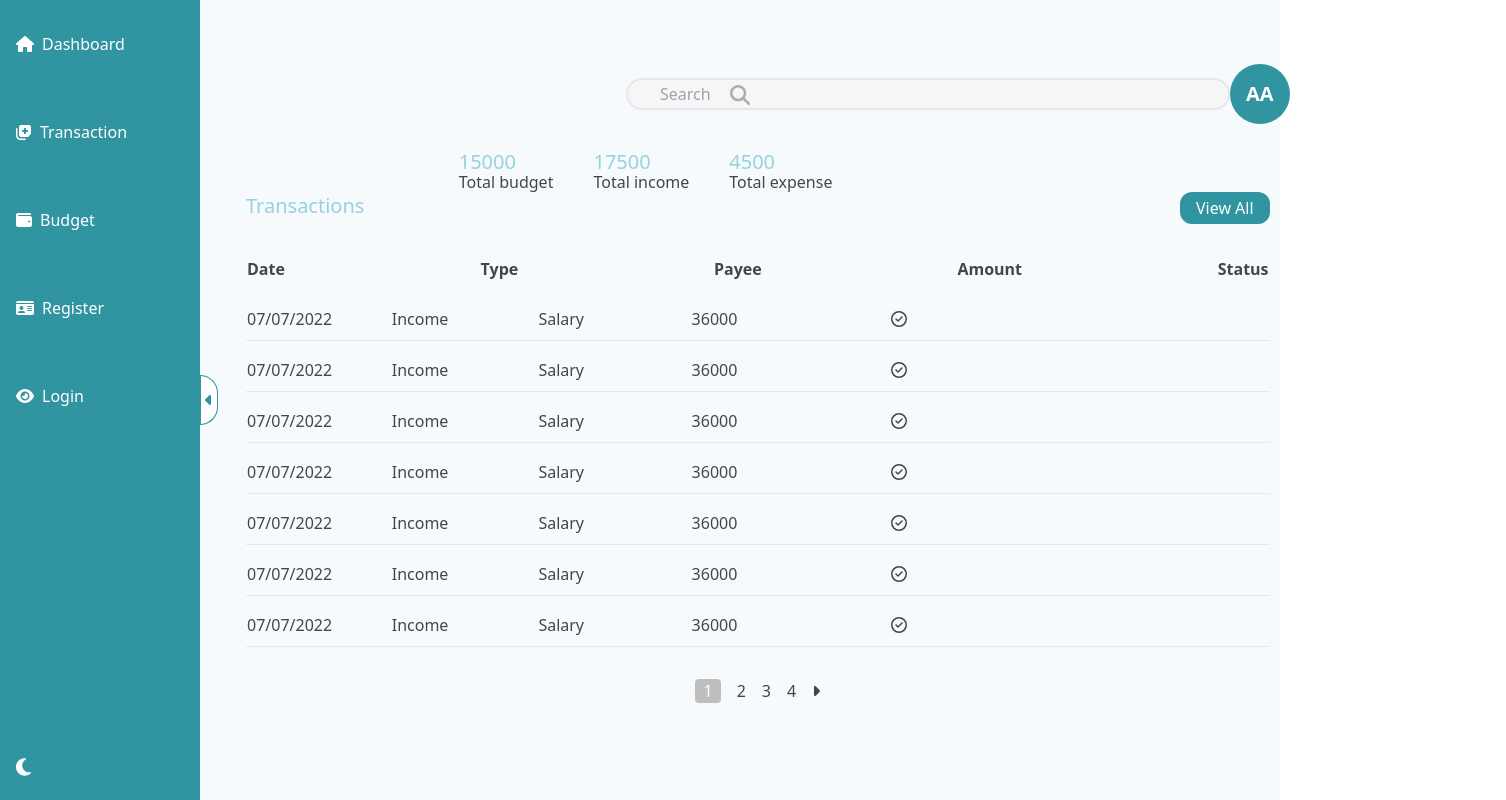
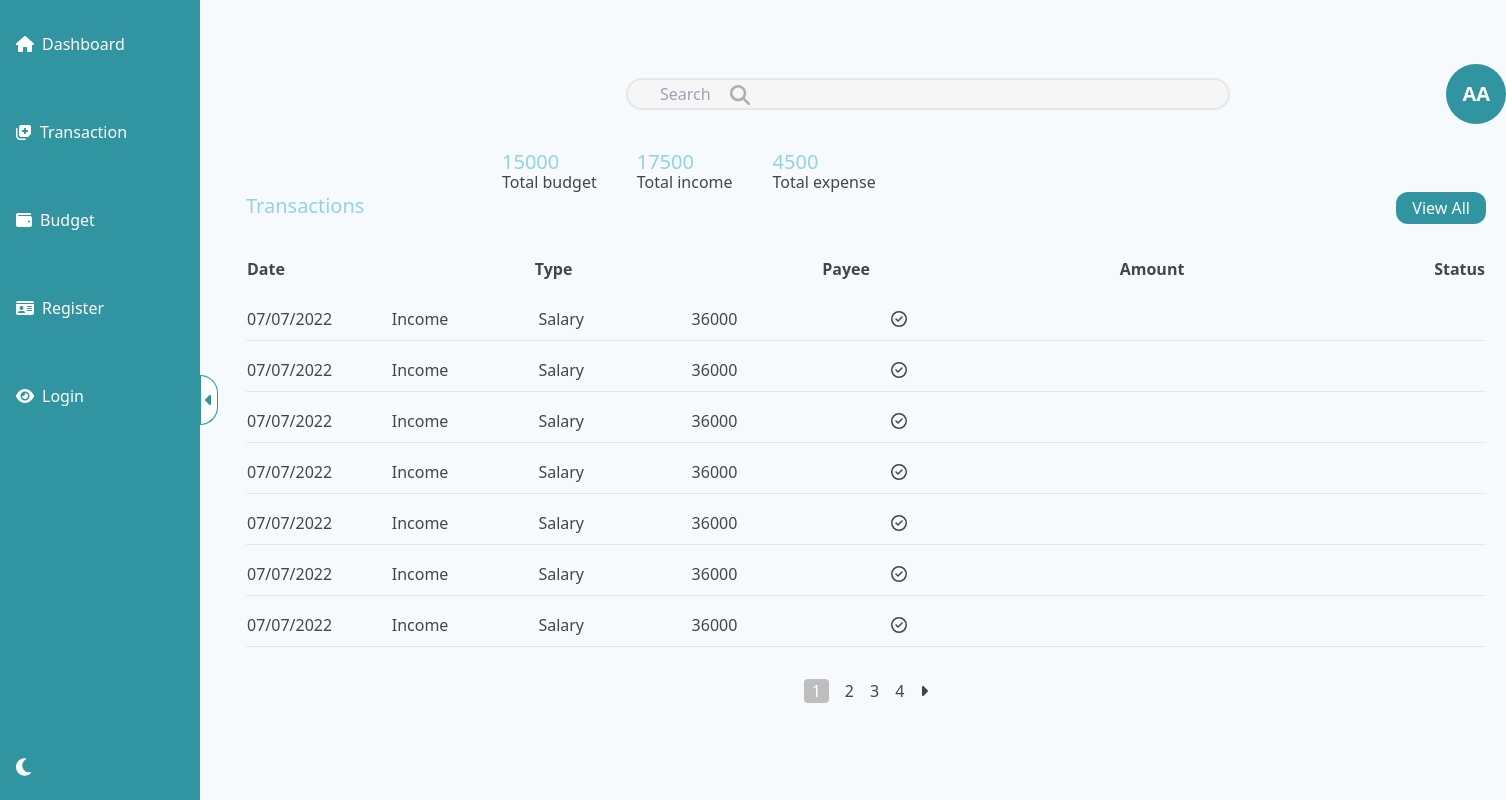
Before and after one commit to New-BaseGroup/FrontEnd, a Vue app: page / in a window 1280 px wide. Shown: the whole page, 1506 px wide, since content can reach past the window. Built offline with nearby package versions, Linux system fonts and the light colour scheme.

Commit message:
Update App.vue
changed so darkmode div now is forced to be all the content so no content can have wrong mode on.

```diff
--- a/src/App.vue
+++ b/src/App.vue
@@ -1,6 +1,6 @@
 <template>
-  <div class="body-color content-wrapper" :class="store.state.toggle">
-    <div class="container flex space-x-2 h-screen w-max">
+  <div class="body-color content-wrapper flex space-x-2 min-h-screen w-max" :class="store.state.toggle">
+
       <div class="content-wrapper">
         <SideBar />
       </div>
@@ -8,7 +8,7 @@
       <div class="item w-screen h-auto text-textcolor-content content-wrapper">
         <router-view />
       </div>
-    </div>
+
   </div>
 </template>
 <script setup>
```
